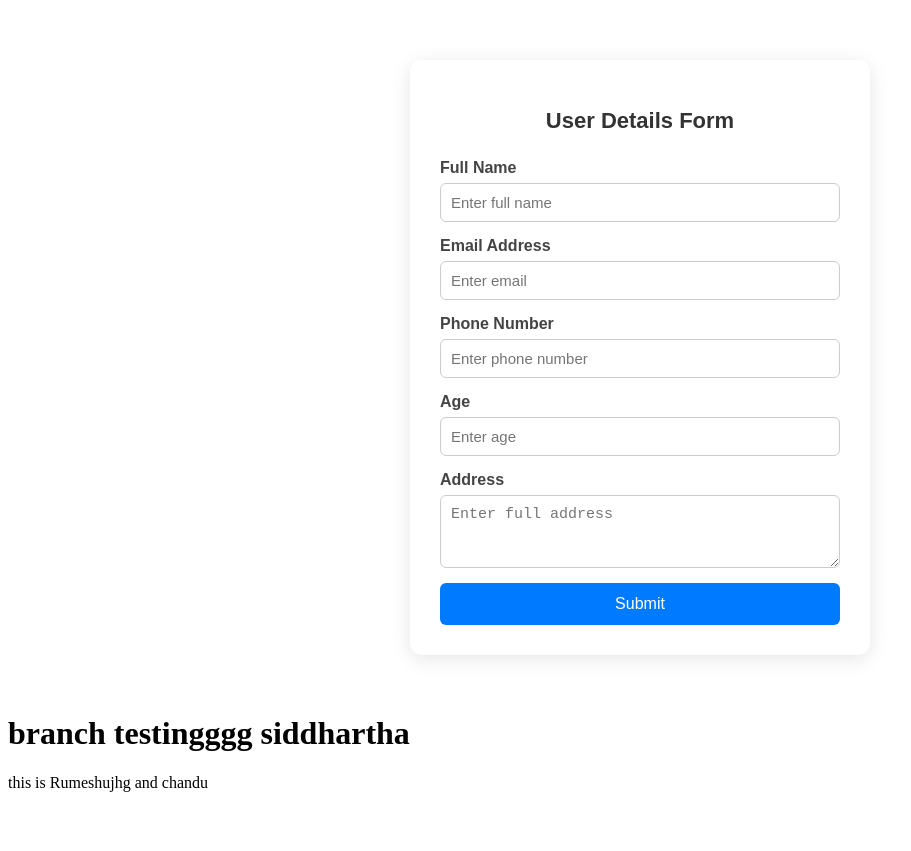
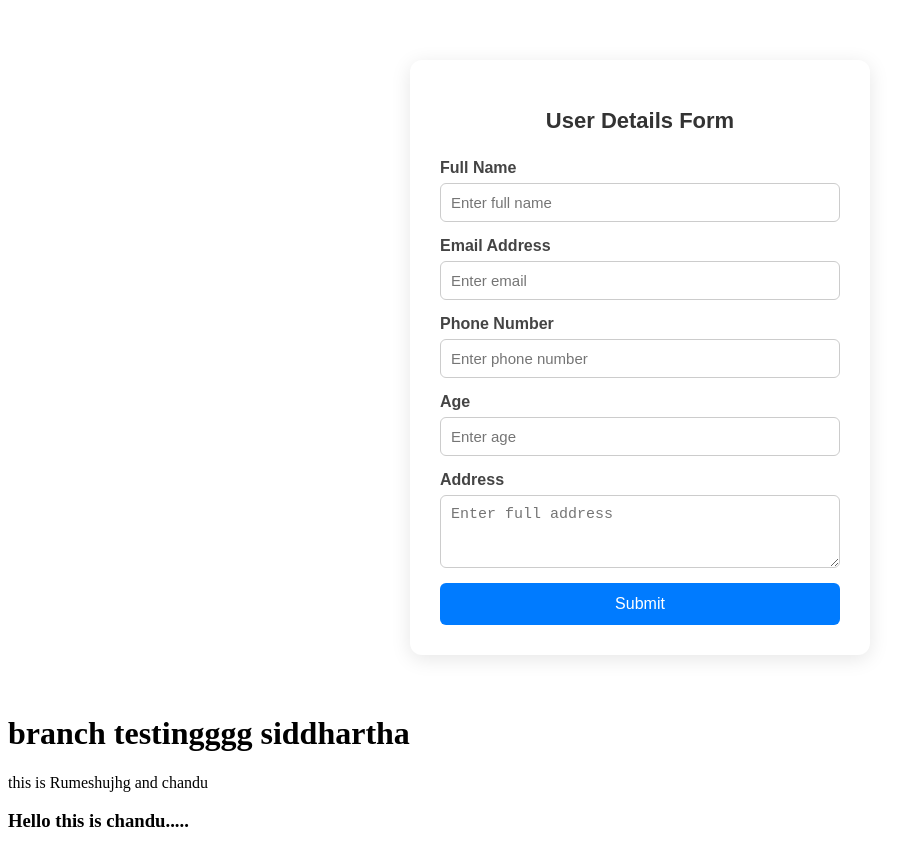
Before and after one commit to Rumesh36/Github-Basics, a React app: page / in a window 1280 px wide. Shown: the whole page, without its empty margins (0-911 px from the left). Before the commit the page ends 808 px from the top, so only its background shows below. Built offline with nearby package versions, Linux system fonts and the light colour scheme; the HTML template or start-up script is replaced by a standard one.

Commit message:
changes on home page

```diff
--- a/src/Pages/Home.jsx
+++ b/src/Pages/Home.jsx
@@ -6,6 +6,7 @@ const Home = () => {
 
   <h1>branch testingggg siddhartha</h1>
   <p>this is Rumeshujhg and chandu </p>
+  <h3>Hello this is chandu.....</h3>
 
   </>
   )
```
Also changed, not shown: 1 other file (tests, documents, lock files or other folders).
